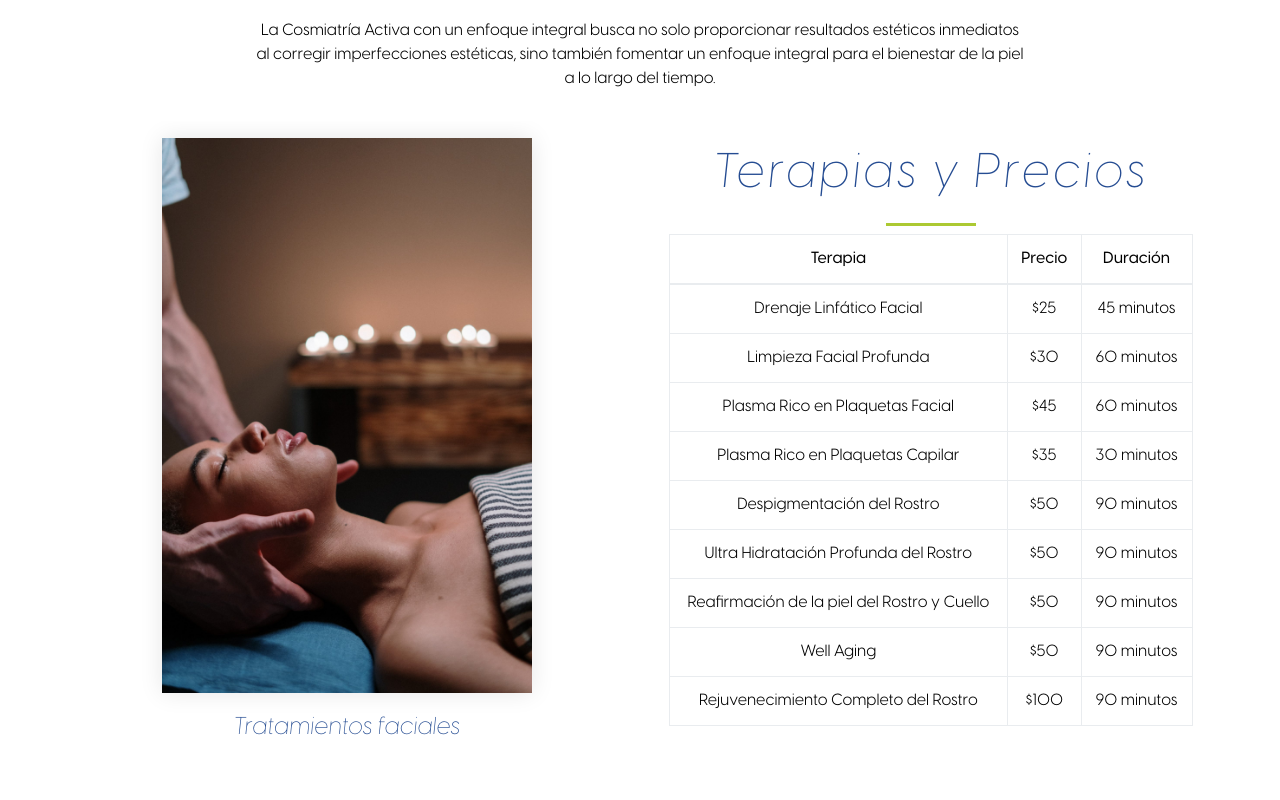
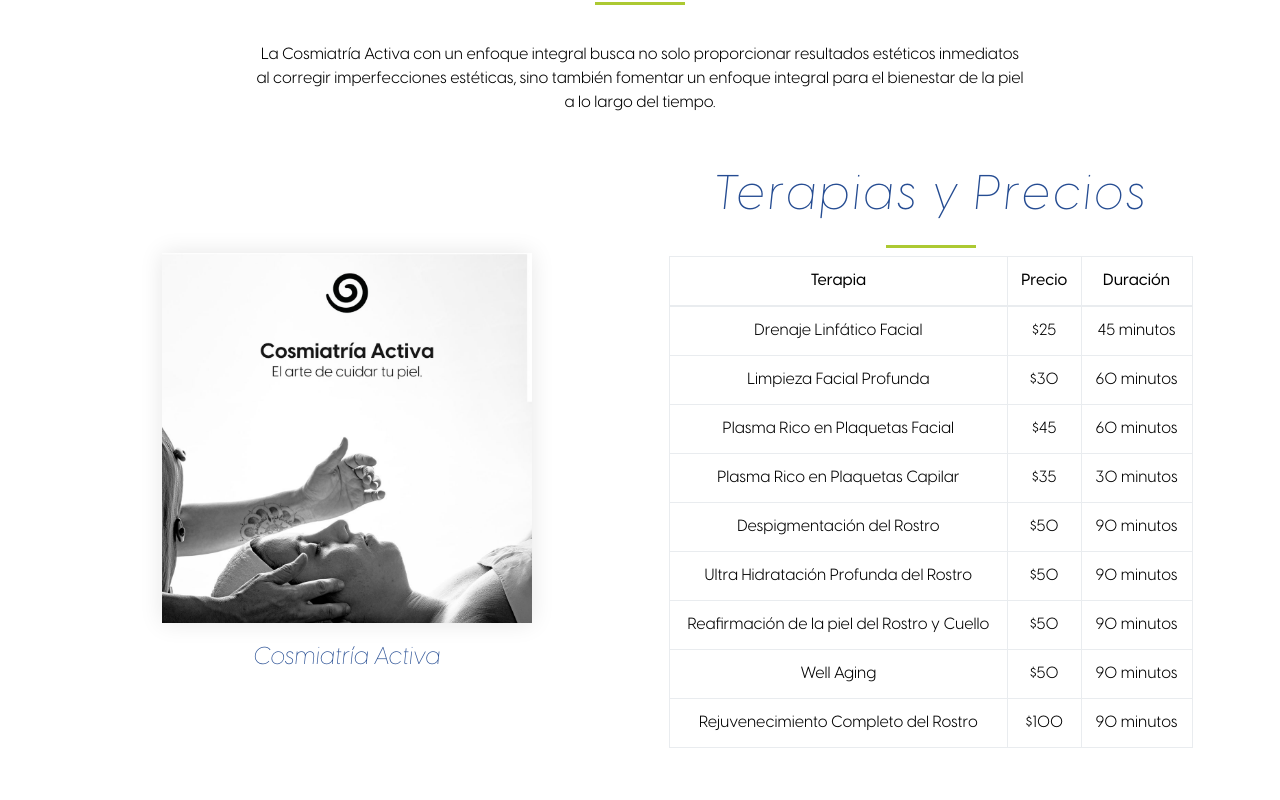
Before and after one commit to rovert-rh/ezencial_home, a plain HTML site: page servicios.html in a window 1280 px wide. Shown: the part 1840-2640 px from the top of the page. Drawn offline with nearby package versions, Linux system fonts and the light colour scheme; a web font is replaced by a local one.

Commit message:
janice123

```diff
--- a/servicios.html
+++ b/servicios.html
@@ -88,8 +88,7 @@
       <div class="container">
         <h2>El arte de cuidar tu piel.</h2>
         <div class="divider-lg"></div>
-        <p class="block-lg">La cosmiatría activa es una disciplina que combina la medicina estética con la cosmetología. Su objetivo es mejorar la apariencia de la piel y el cuerpo mediante tratamientos no invasivos o mínimamente invasivos.
-          La cosmiatría activa ofrece una amplia gama de tratamientos, entre los que se incluyen:</p>
+        <p class="block-lg">La sueroterapia es una técnica avanzada que implica la administración intravenosa de altas dosis de Vitamina C y nutrientes esenciales para mejorar la salud y el rendimiento general del cuerpo. Nuestros sueros están cuidadosamente formulados para abordar tus necesidades individuales, proporcionando una solución efectiva y rápida. </p>
         <div class="row row-40">
           <div class="col-12">
             <!-- Owl Carousel-->
@@ -124,9 +123,9 @@
                 <!-- Owl Carousel-->
                 <div class="owl-carousel carousel-creative" data-items="1" data-lg-items="2" data-dots="true" data-nav="false" data-stage-padding="15" data-loop="false" data-margin="30" data-mouse-drag="false">
                   <div class="team-minimal team-minimal-with-shadow">
-                    <figure><img src="images/ezencialphotos/massage.jpg" alt="" width="370" height="370"></figure>
+                    <figure><img src="images/ezencialphotos/portadacosmia.jpg" alt="" width="370" height="370"></figure>
                     <div class="team-minimal-caption">
-                      <h4 class="team-title"><a href="#">Tratamientos faciales</a></h4>
+                      <h4 class="team-title"><a href="#">Cosmiatría Activa</a></h4>
                     </div>
                   </div>
                   <div class="container">
@@ -168,9 +167,9 @@
               <!-- Owl Carousel-->
               <div class="owl-carousel carousel-creative" data-items="1" data-lg-items="2" data-dots="true" data-nav="false" data-stage-padding="15" data-loop="false" data-mouse-drag="false">
                 <div class="team-minimal team-minimal-with-shadow">
-                  <figure><img src="images/ezencialphotos/massage.jpg" alt="" width="370" height="370"></figure>
+                  <figure><img src="images/ezencialphotos/portadabioenergia.png" alt="" width="370" height="370"></figure>
                   <div class="team-minimal-caption">
-                    <h4 class="team-title"><a href="#">Tratamientos faciales</a></h4>
+                    <h4 class="team-title"><a href="#">Bioenergética Integral</a></h4>
                   </div>
                 </div>
                 <section class="section section-md bg-default">
@@ -210,9 +209,9 @@
               <!-- Owl Carousel-->
               <div class="owl-carousel carousel-creative" data-items="1" data-lg-items="2" data-dots="true" data-nav="false" data-stage-padding="15" data-loop="false" data-margin="30" data-mouse-drag="false">
                 <div class="team-minimal team-minimal-with-shadow">
-                  <figure><img src="images/ezencialphotos/massage.jpg" alt="" width="370" height="370"></figure>
+                  <figure><img src="images/ezencialphotos/portadamaso.jpg" alt="" width="370" height="370"></figure>
                   <div class="team-minimal-caption">
-                    <h4 class="team-title"><a href="#">Tratamientos faciales</a></h4>
+                    <h4 class="team-title"><a href="#">Masoterapia Holística</a></h4>
                   </div>
                 </div>
                 <div class="container">
```
